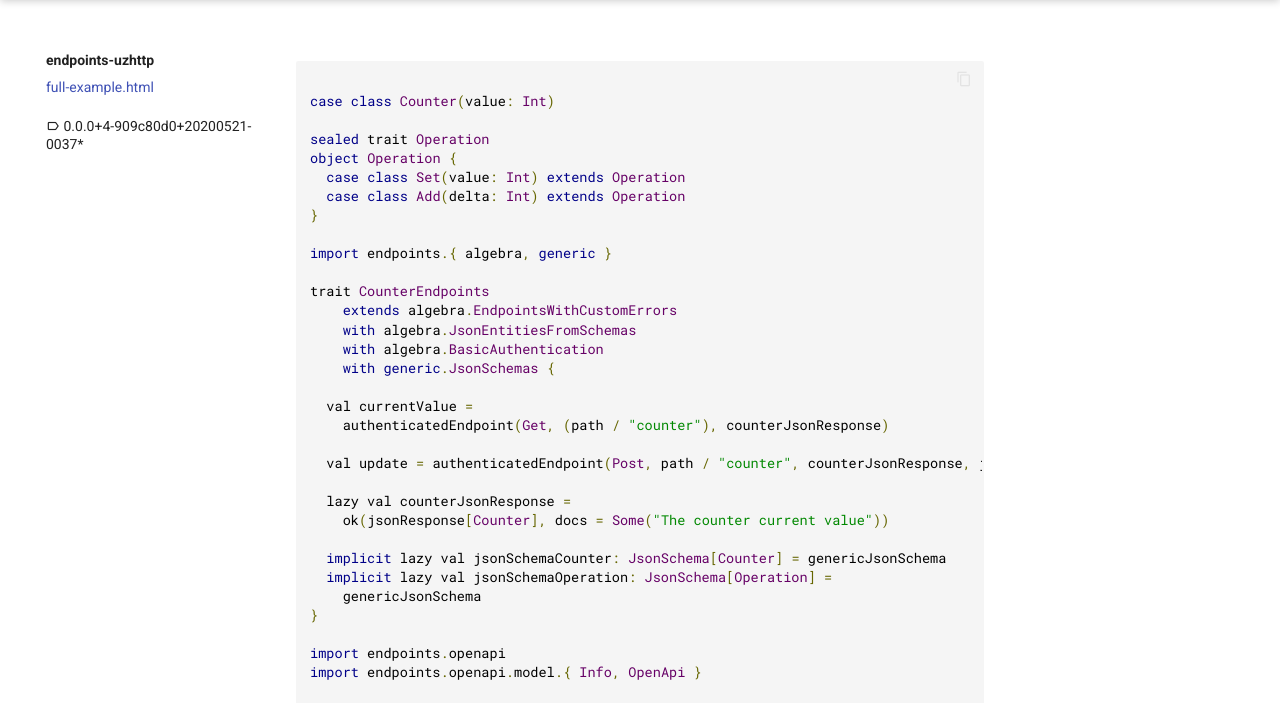
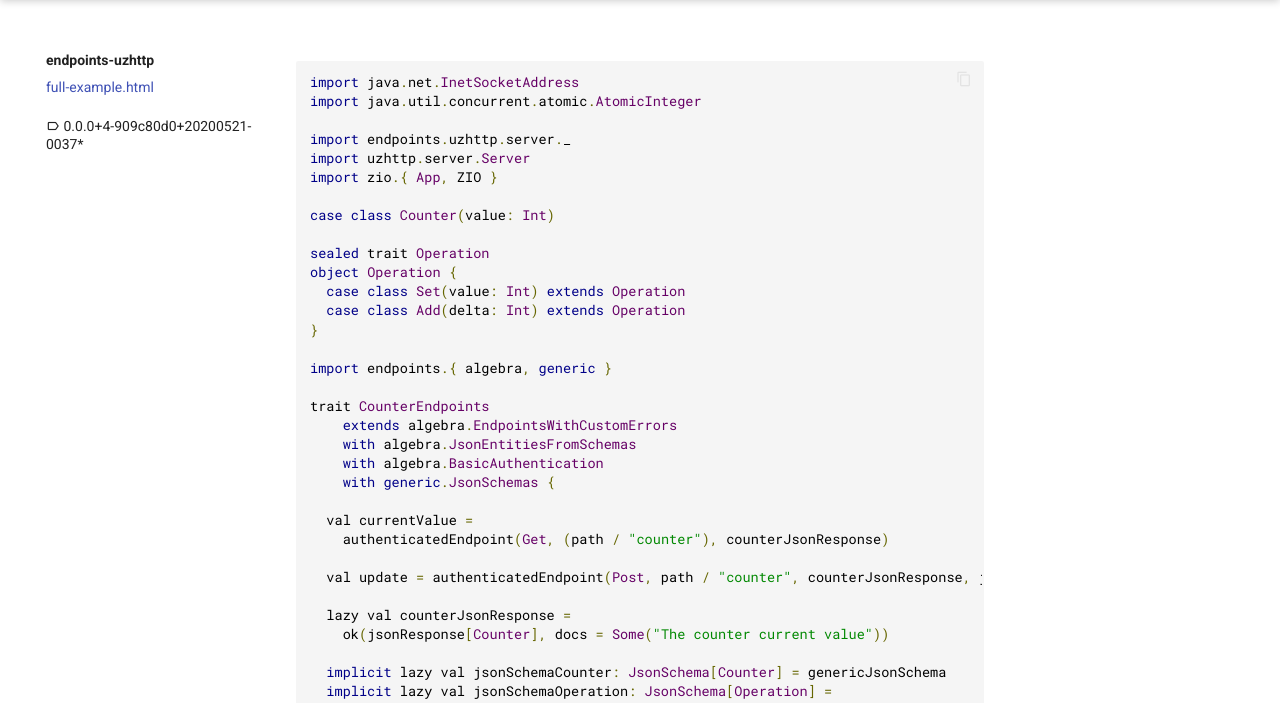
Before and after one commit to jkobejs/endpoints-uzhttp, a plain HTML site: page full-example.html in a window 1280 px wide. Shown: the part 51-754 px from the top of the page. Drawn offline with Linux system fonts and the light colour scheme.

Commit message:
updated site

```diff
--- a/full-example.html
+++ b/full-example.html
@@ -123,7 +123,14 @@ endpoints-uzhttp
 <div class="md-content">
 <article class="md-content__inner md-typeset">
 <div class="md-content__searchable">
-<pre class="prettyprint"><a class="icon go-to-source" href="https://github.com/jkobejs/endpoints-uzhttp/tree/master/documentation/examples/documented/src/main/scala/counter/Counter.scala#L10-L114" target="_blank" title="Go to snippet source"></a><code class="language-scala"><br/>case class Counter(value: Int)
+<pre class="prettyprint"><a class="icon go-to-source" href="https://github.com/jkobejs/endpoints-uzhttp/tree/master/documentation/examples/documented/src/main/scala/counter/Counter.scala#L4-L114" target="_blank" title="Go to snippet source"></a><code class="language-scala">import java.net.InetSocketAddress
+import java.util.concurrent.atomic.AtomicInteger
+
+import endpoints.uzhttp.server._
+import uzhttp.server.Server
+import zio.{ App, ZIO }
+
+case class Counter(value: Int)
 
 sealed trait Operation
 object Operation {
```
Also changed, not shown: search/search_index.json (+1 -1 lines).
